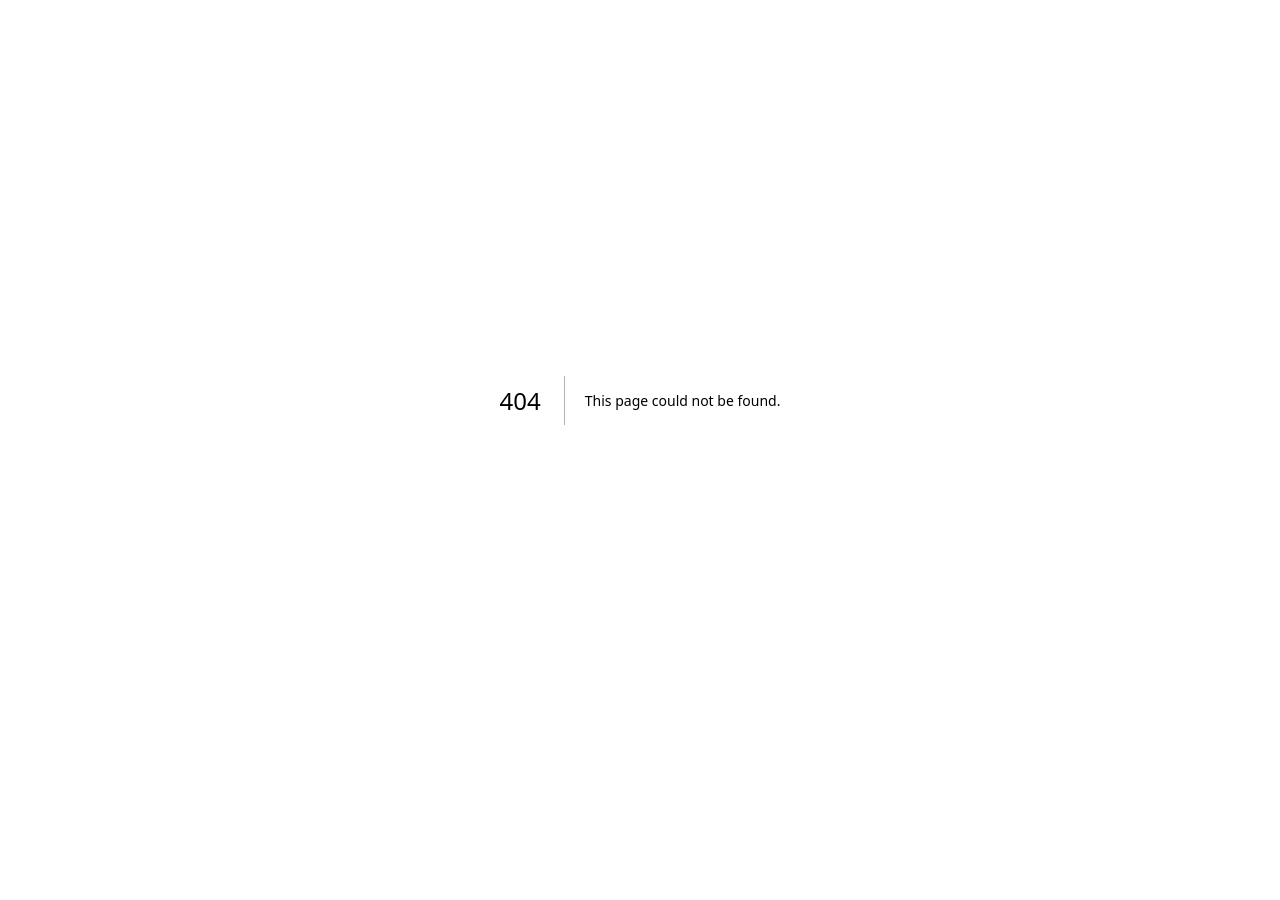
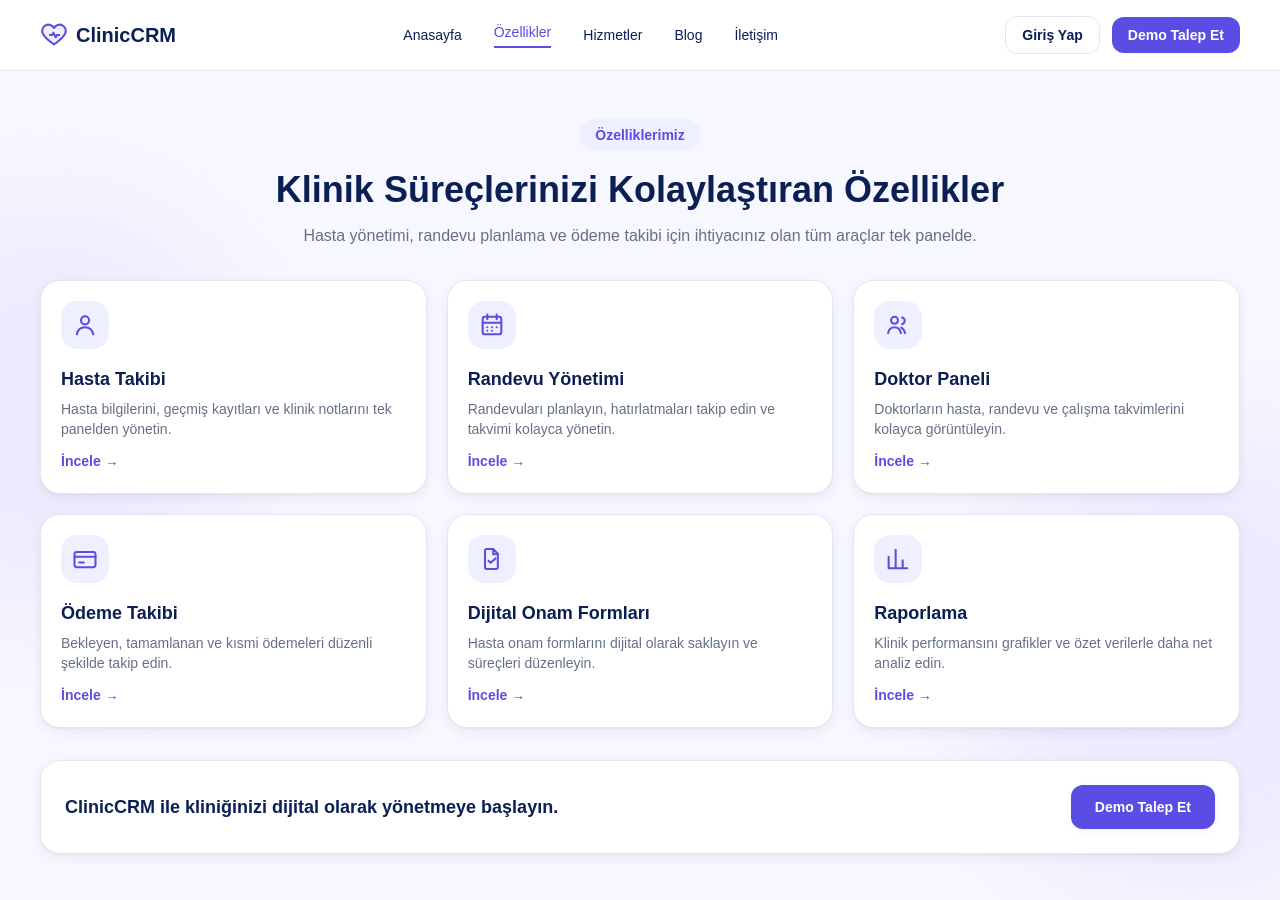
Before and after one commit to zeynep-tuna/clinic-crm, a Next.js app in the folder frontend/: page /features in a window 1280 px wide. Before the commit this address had no page. Before the commit the page ends 800 px from the top, so only its background shows below. Built offline with nearby package versions, Linux system fonts and the light colour scheme.

Commit message:
Add features page

```diff
--- /dev/null
+++ b/frontend/app/features/page.tsx
@@ -0,0 +1,23 @@
+import LandingNavbar from "@/components/landing/LandingNavbar";
+import FeaturesHero from "@/components/features/FeaturesHero";
+import FeaturesGrid from "@/components/features/FeaturesGrid";
+import FeaturesCTA from "@/components/features/FeaturesCTA";
+
+export default function FeaturesPage() {
+  return (
+    <main>
+      <LandingNavbar activeHref="/features" />
+
+      <div className="relative overflow-hidden bg-[#F7F8FF]">
+        <div className="pointer-events-none absolute -left-40 top-32 z-0 h-105 w-105 rounded-full bg-[#DCD8FF] opacity-40 blur-3xl" />
+        <div className="pointer-events-none absolute -right-40 bottom-0 z-0 h-120 w-120 rounded-full bg-[#DCD8FF] opacity-40 blur-3xl" />
+
+        <div className="relative z-10 mx-auto max-w-7xl px-6 py-10 lg:px-10 lg:py-12">
+          <FeaturesHero />
+          <FeaturesGrid />
+          <FeaturesCTA />
+        </div>
+      </div>
+    </main>
+  );
+}
--- /dev/null
+++ b/frontend/components/features/FeatureCard.tsx
@@ -0,0 +1,28 @@
+import type { ComponentType } from "react";
+
+type FeatureCardProps = {
+  Icon: ComponentType;
+  title: string;
+  description: string;
+};
+
+export default function FeatureCard({ Icon, title, description }: FeatureCardProps) {
+  return (
+    <div className="rounded-[20px] border border-[#E3E8F0] bg-white p-5 shadow-[0_1px_2px_rgba(16,24,40,0.04),0_4px_12px_rgba(16,24,40,0.06)]">
+      <div className="flex h-12 w-12 items-center justify-center rounded-2xl bg-[#EEF0FF] text-[#5B4DE3]">
+        <Icon />
+      </div>
+
+      <h3 className="mt-4 text-lg font-bold text-[#0B1F55]">{title}</h3>
+      <p className="mt-1.5 text-sm text-[#667085]">{description}</p>
+
+      <a
+        href="#"
+        className="mt-3 inline-flex items-center gap-1 text-sm font-semibold text-[#5B4DE3] hover:text-[#4c3fd1]"
+      >
+        İncele
+        <span aria-hidden>→</span>
+      </a>
+    </div>
+  );
+}
--- /dev/null
+++ b/frontend/components/features/FeatureIcons.tsx
@@ -0,0 +1,60 @@
+export function PatientIcon() {
+  return (
+    <svg viewBox="0 0 24 24" fill="none" stroke="currentColor" strokeWidth={1.75} className="h-7 w-7">
+      <circle cx="12" cy="8" r="3.5" />
+      <path strokeLinecap="round" d="M5 20c.7-3.8 3.4-6 7-6s6.3 2.2 7 6" />
+    </svg>
+  );
+}
+
+export function AppointmentIcon() {
+  return (
+    <svg viewBox="0 0 24 24" fill="none" stroke="currentColor" strokeWidth={1.75} className="h-7 w-7">
+      <rect x="4" y="5" width="16" height="15" rx="2" />
+      <path strokeLinecap="round" d="M4 10h16M8 3v4M16 3v4" />
+      <path strokeLinecap="round" d="M8 14h.01M12 14h.01M16 14h.01M8 17h.01M12 17h.01" />
+    </svg>
+  );
+}
+
+export function DoctorPanelIcon() {
+  return (
+    <svg viewBox="0 0 24 24" fill="none" stroke="currentColor" strokeWidth={1.75} className="h-7 w-7">
+      <circle cx="9" cy="8" r="3" />
+      <path strokeLinecap="round" d="M3.5 19c.6-3 2.7-5 5.5-5s4.9 2 5.5 5" />
+      <path strokeLinecap="round" d="M15.5 5.5a3 3 0 0 1 0 5.8M18 19c-.4-2.3-1.5-4-3.2-4.8" />
+    </svg>
+  );
+}
+
+export function PaymentIcon() {
+  return (
+    <svg viewBox="0 0 24 24" fill="none" stroke="currentColor" strokeWidth={1.75} className="h-7 w-7">
+      <rect x="3" y="6" width="18" height="13" rx="2" />
+      <path strokeLinecap="round" d="M3 10h18" />
+      <path strokeLinecap="round" d="M7 15h4" />
+    </svg>
+  );
+}
+
+export function ConsentFormIcon() {
+  return (
+    <svg viewBox="0 0 24 24" fill="none" stroke="currentColor" strokeWidth={1.75} className="h-7 w-7">
+      <path
+        strokeLinecap="round"
+        strokeLinejoin="round"
+        d="M8 3.5h5l4 4V19a1.5 1.5 0 0 1-1.5 1.5h-8A1.5 1.5 0 0 1 6 19V5a1.5 1.5 0 0 1 1.5-1.5Z"
+      />
+      <path strokeLinecap="round" strokeLinejoin="round" d="M13 3.5V8h4" />
+      <path strokeLinecap="round" strokeLinejoin="round" d="M9 13.5l1.8 1.8L15 11.5" />
+    </svg>
+  );
+}
+
+export function ReportingIcon() {
+  return (
+    <svg viewBox="0 0 24 24" fill="none" stroke="currentColor" strokeWidth={1.75} className="h-7 w-7">
+      <path strokeLinecap="round" strokeLinejoin="round" d="M4 20V10M10 20V4M16 20v-7M4 20h16" />
+    </svg>
+  );
+}
--- /dev/null
+++ b/frontend/components/features/FeaturesCTA.tsx
@@ -0,0 +1,16 @@
+export default function FeaturesCTA() {
+  return (
+    <div className="mt-8 flex flex-col items-start justify-between gap-5 rounded-[20px] border border-[#E3E8F0] bg-white p-6 shadow-[0_1px_2px_rgba(16,24,40,0.04),0_4px_12px_rgba(16,24,40,0.06)] sm:flex-row sm:items-center">
+      <p className="text-lg font-bold text-[#0B1F55]">
+        ClinicCRM ile kliniğinizi dijital olarak yönetmeye başlayın.
+      </p>
+
+      <button
+        type="button"
+        className="shrink-0 rounded-xl bg-[#5B4DE3] px-6 py-3 text-sm font-semibold text-white shadow-[0_1px_2px_rgba(16,24,40,0.04),0_2px_8px_rgba(16,24,40,0.04)] hover:bg-[#4c3fd1]"
+      >
+        Demo Talep Et
+      </button>
+    </div>
+  );
+}
--- /dev/null
+++ b/frontend/components/features/FeaturesGrid.tsx
@@ -0,0 +1,17 @@
+import FeatureCard from "@/components/features/FeatureCard";
+import { featuresData } from "@/components/features/featuresData";
+
+export default function FeaturesGrid() {
+  return (
+    <div className="mt-8 grid grid-cols-1 gap-5 sm:grid-cols-2 lg:grid-cols-3">
+      {featuresData.map((feature) => (
+        <FeatureCard
+          key={feature.title}
+          Icon={feature.Icon}
+          title={feature.title}
+          description={feature.description}
+        />
+      ))}
+    </div>
+  );
+}
--- /dev/null
+++ b/frontend/components/features/FeaturesHero.tsx
@@ -0,0 +1,17 @@
+export default function FeaturesHero() {
+  return (
+    <div className="mx-auto max-w-3xl text-center">
+      <span className="inline-flex items-center rounded-full bg-[#EEF0FF] px-4 py-1.5 text-sm font-semibold text-[#5B4DE3]">
+        Özelliklerimiz
+      </span>
+
+      <h1 className="mt-4 text-3xl font-extrabold leading-tight text-[#0B1F55] sm:text-4xl">
+        Klinik Süreçlerinizi Kolaylaştıran Özellikler
+      </h1>
+
+      <p className="mt-3 text-base text-[#667085]">
+        Hasta yönetimi, randevu planlama ve ödeme takibi için ihtiyacınız olan tüm araçlar tek panelde.
+      </p>
+    </div>
+  );
+}
--- /dev/null
+++ b/frontend/components/features/featuresData.ts
@@ -0,0 +1,48 @@
+import type { ComponentType } from "react";
+import {
+  PatientIcon,
+  AppointmentIcon,
+  DoctorPanelIcon,
+  PaymentIcon,
+  ConsentFormIcon,
+  ReportingIcon,
+} from "@/components/features/FeatureIcons";
+
+export type FeatureItem = {
+  title: string;
+  description: string;
+  Icon: ComponentType;
+};
+
+export const featuresData: FeatureItem[] = [
+  {
+    title: "Hasta Takibi",
+    description: "Hasta bilgilerini, geçmiş kayıtları ve klinik notlarını tek panelden yönetin.",
+    Icon: PatientIcon,
+  },
+  {
+    title: "Randevu Yönetimi",
+    description: "Randevuları planlayın, hatırlatmaları takip edin ve takvimi kolayca yönetin.",
+    Icon: AppointmentIcon,
+  },
+  {
+    title: "Doktor Paneli",
+    description: "Doktorların hasta, randevu ve çalışma takvimlerini kolayca görüntüleyin.",
+    Icon: DoctorPanelIcon,
+  },
+  {
+    title: "Ödeme Takibi",
+    description: "Bekleyen, tamamlanan ve kısmi ödemeleri düzenli şekilde takip edin.",
+    Icon: PaymentIcon,
+  },
+  {
+    title: "Dijital Onam Formları",
+    description: "Hasta onam formlarını dijital olarak saklayın ve süreçleri düzenleyin.",
+    Icon: ConsentFormIcon,
+  },
+  {
+    title: "Raporlama",
+    description: "Klinik performansını grafikler ve özet verilerle daha net analiz edin.",
+    Icon: ReportingIcon,
+  },
+];
--- a/frontend/components/landing/LandingNavbar.tsx
+++ b/frontend/components/landing/LandingNavbar.tsx
@@ -16,13 +16,17 @@ function HeartIcon() {
 
 const navLinks = [
   { label: "Anasayfa", href: "/" },
-  { label: "Özellikler", href: "#ozellikler" },
+  { label: "Özellikler", href: "/features" },
   { label: "Hizmetler", href: "#hizmetler" },
   { label: "Blog", href: "#blog" },
   { label: "İletişim", href: "#iletisim" },
 ];
 
-export default function LandingNavbar() {
+type LandingNavbarProps = {
+  activeHref?: string;
+};
+
+export default function LandingNavbar({ activeHref }: LandingNavbarProps) {
   return (
     <header className="border-b border-[#E3E8F0] bg-white/80 backdrop-blur">
       <div className="mx-auto flex max-w-7xl flex-wrap items-center justify-between gap-4 px-6 py-4 lg:px-10">
@@ -32,15 +36,22 @@ export default function LandingNavbar() {
         </Link>
 
         <nav className="hidden items-center gap-8 lg:flex">
-          {navLinks.map((link) => (
+          {navLinks.map((link) => {
+            const isActive = link.href === activeHref;
+            return (
               <a
                 key={link.label}
                 href={link.href}
-              className="text-sm font-medium text-[#0B1F55] hover:text-[#5B4DE3]"
+                className={`text-sm font-medium ${
+                  isActive
+                    ? "border-b-2 border-[#5B4DE3] pb-1 text-[#5B4DE3]"
+                    : "text-[#0B1F55] hover:text-[#5B4DE3]"
+                }`}
               >
                 {link.label}
               </a>
-          ))}
+            );
+          })}
         </nav>
 
         <div className="flex items-center gap-3">
```
Lines whose indentation alone changed are shown as unchanged.
